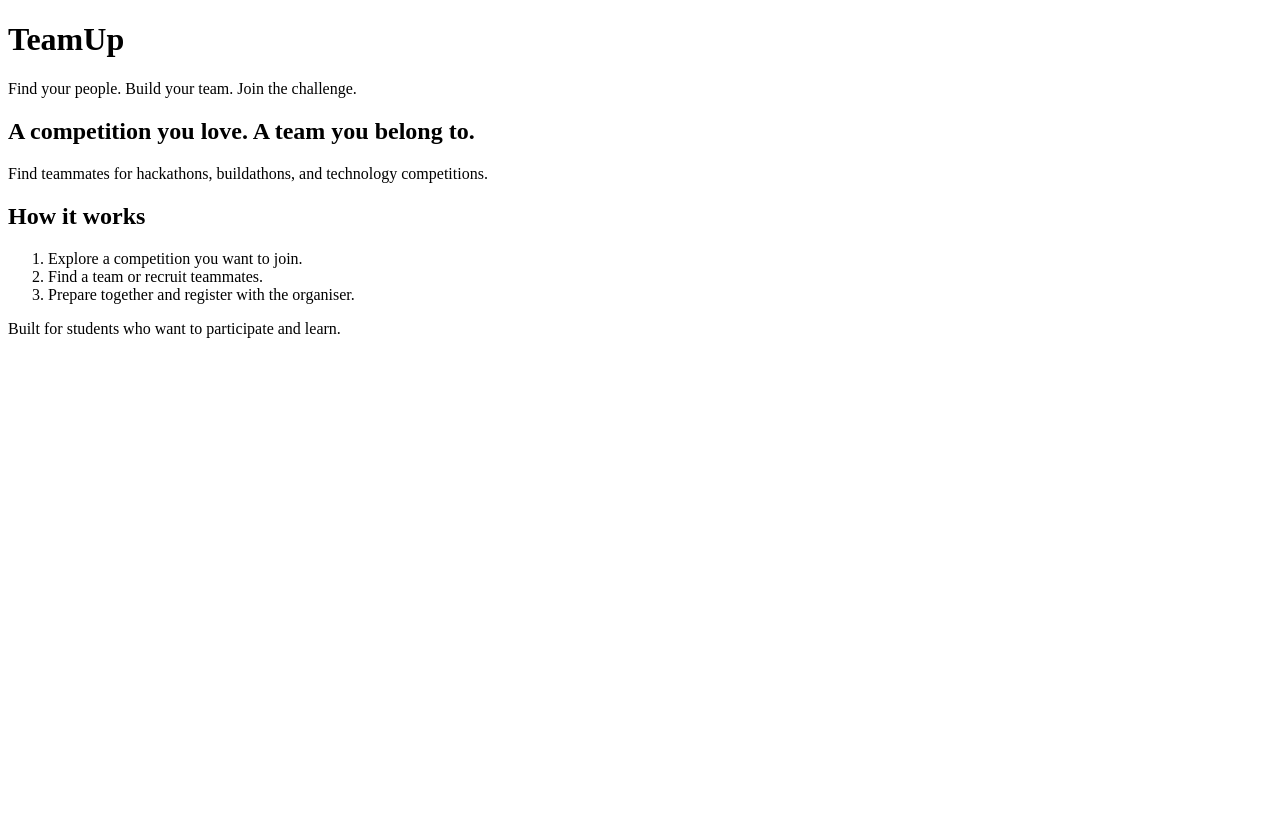
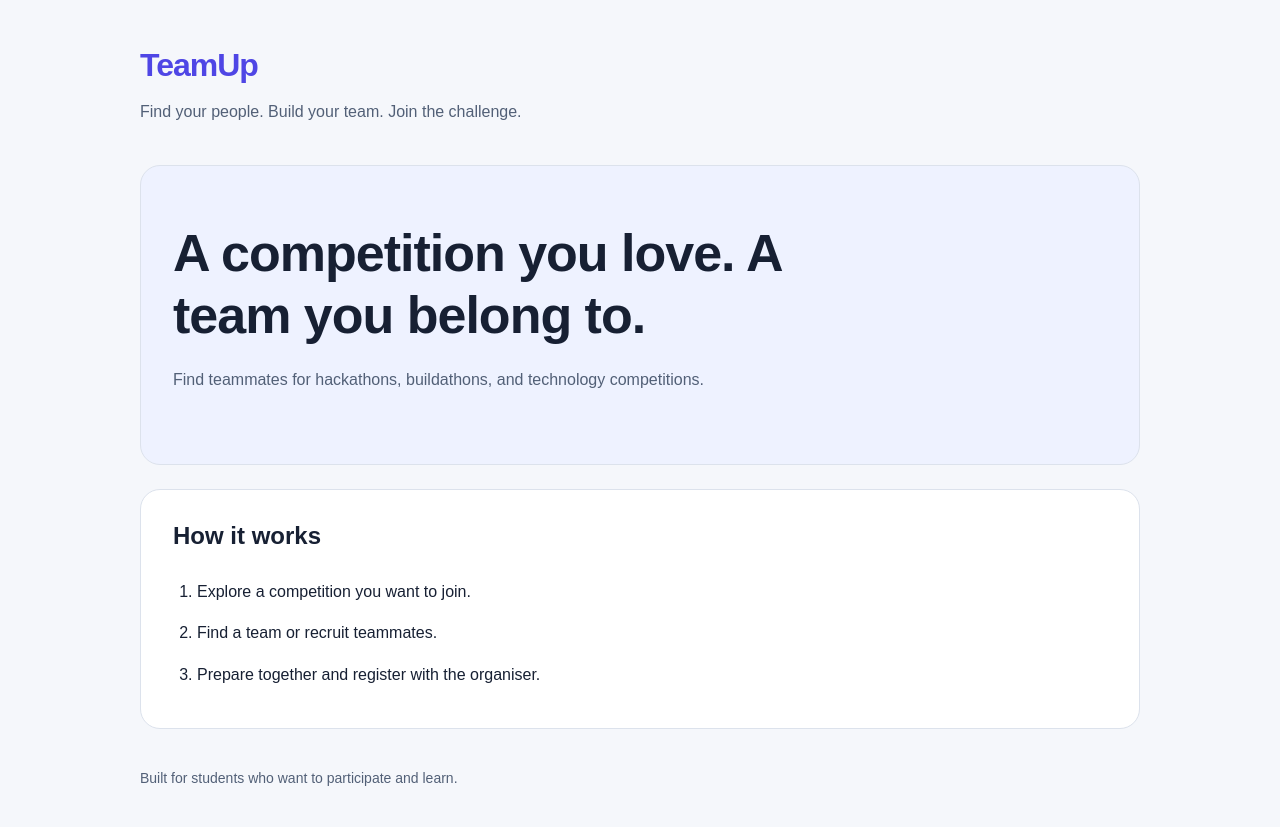
Before and after one commit to KindNusaif/TeamUp, a Django app: page / in a window 1280 px wide. Before the commit the page ends 338 px from the top, so only its background shows below. Run offline with Django 5.2, Linux system fonts and the light colour scheme.

Commit message:
add some styse elemtnts for the home page

```diff
--- /dev/null
+++ b/core/static/core/style.css
@@ -0,0 +1,96 @@
+/* Include padding and borders in an element's total width. */
+* {
+    box-sizing: border-box;
+}
+
+body {
+    margin: 0;
+    font-family: Arial, sans-serif;
+    background-color: #f5f7fb;
+    color: #172033;
+    line-height: 1.6;
+}
+
+/* Keep the content centred and readable on different screens. */
+header,
+main,
+footer {
+    width: min(100% - 32px, 1000px);
+    margin-inline: auto;
+}
+
+header {
+    padding-block: 40px 24px;
+}
+
+header h1 {
+    margin: 0;
+    color: #4f46e5;
+    font-size: 32px;
+    letter-spacing: -1px;
+}
+
+header p {
+    margin-top: 8px;
+    color: #526077;
+}
+
+main {
+    display: grid;
+    gap: 24px;
+}
+
+section {
+    padding: 32px;
+    background-color: #ffffff;
+    border: 1px solid #dce2ec;
+    border-radius: 20px;
+}
+
+main section:first-child {
+    padding-block: 56px;
+    background-color: #eef2ff;
+}
+
+h2 {
+    margin-top: 0;
+    line-height: 1.2;
+}
+
+main section:first-child h2 {
+    max-width: 700px;
+    margin-bottom: 20px;
+    font-size: clamp(32px, 5vw, 52px);
+    letter-spacing: -1px;
+}
+
+section p {
+    max-width: 650px;
+    color: #526077;
+}
+
+ol {
+    margin-bottom: 0;
+    padding-left: 24px;
+}
+
+li {
+    padding-block: 8px;
+}
+
+footer {
+    padding-block: 24px;
+    color: #526077;
+    font-size: 14px;
+}
+
+/* Reduce spacing on smaller screens. */
+@media (max-width: 600px) {
+    section {
+        padding: 24px;
+    }
+
+    main section:first-child {
+        padding-block: 36px;
+    }
+}
--- a/core/templates/core/home.html
+++ b/core/templates/core/home.html
@@ -1,8 +1,10 @@
+{% load static %}
 <!DOCTYPE html>
 <html lang="en">
   <head>
       <meta charset="UTF-8">
     <meta name="viewport" content="width=device-width, initial-scale=1.0">
+    <link rel="stylesheet" href="{% static 'core/style.css' %}">
     <title>TeamUp | Find Your Team</title>
   </head>
 
```
